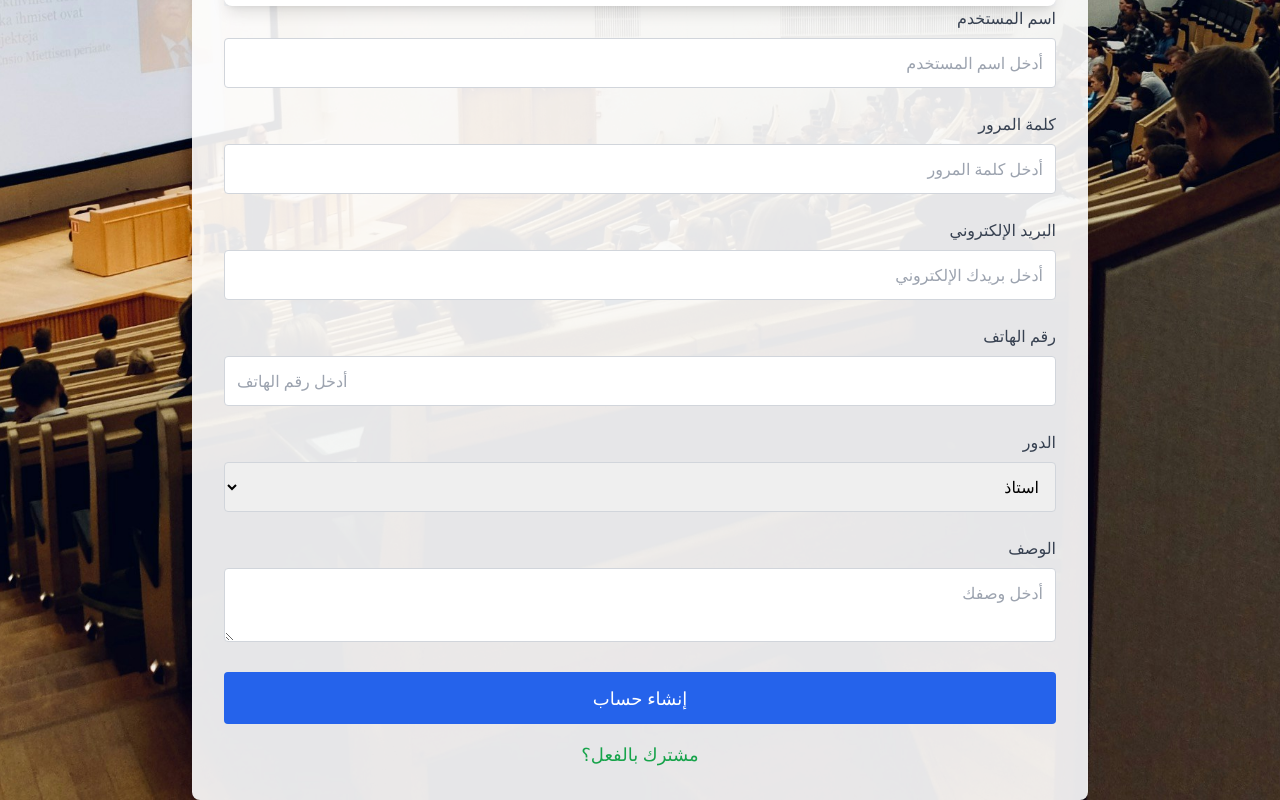
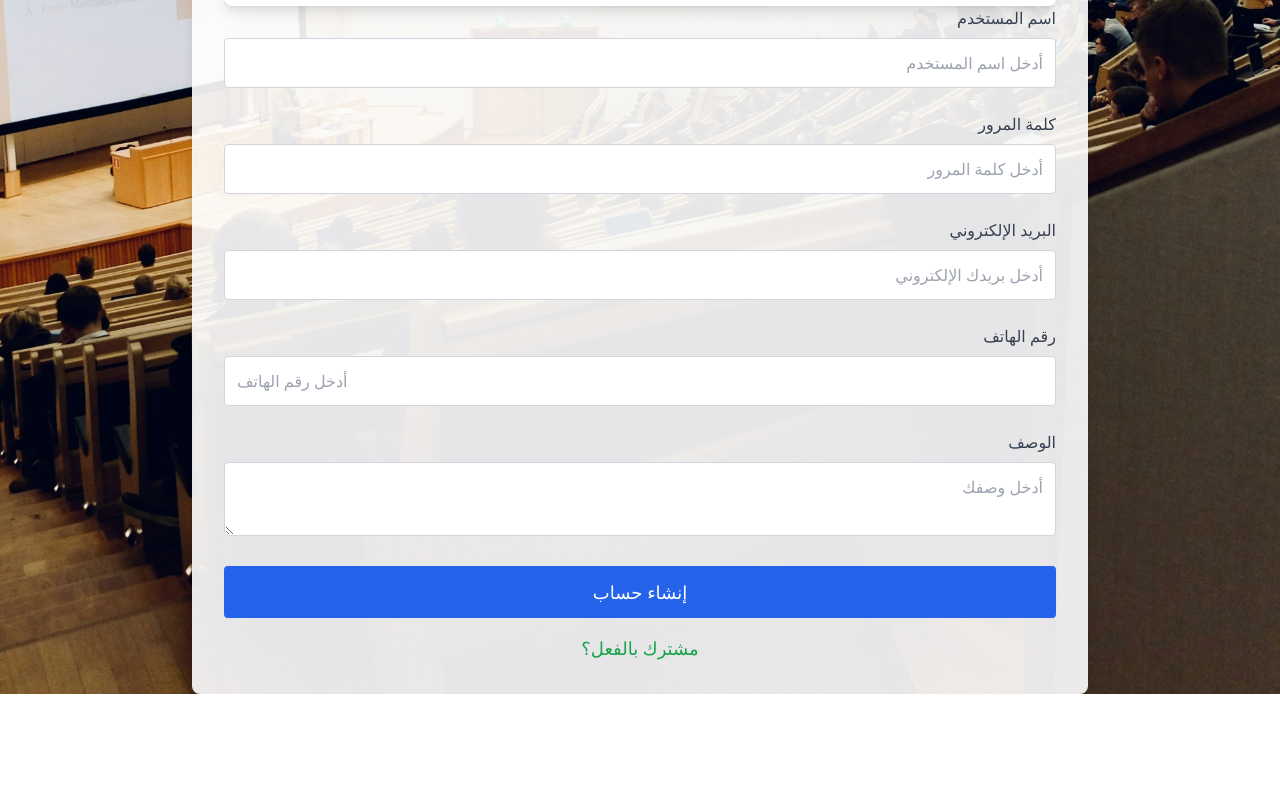
Before and after one commit to ahlem20/LezzamFrontend, a React (Create React App) app: page /signin in a window 1280 px wide. Shown: the part 660-1460 px from the top of the page. After the commit the page ends 1354 px from the top, so only its background shows below. Built offline with nearby package versions, Linux system fonts and the light colour scheme.

Commit message:
Update signin.js

```diff
--- a/src/auth/signin.js
+++ b/src/auth/signin.js
@@ -21,7 +21,6 @@ const SignIn = () => {
         username,
         password,
         email,
-        roles: [role], // Send role as an array
         phoneNumber,
         description,
       });
@@ -89,16 +88,7 @@ const SignIn = () => {
               required
             />
           </div>
-          <div className="mb-6">
-            <label className="block text-gray-700 font-medium mb-2">الدور</label>
-            <select
-              value={role}
-              onChange={(e) => setRole(e.target.value)}
-              className="w-full p-3 border border-gray-300 rounded focus:outline-none focus:ring-2 focus:ring-blue-600"
-            >
-              <option value="Teacher">استاذ</option>
-            </select>
-          </div>
+
           <div className="mb-6">
             <label className="block text-gray-700 font-medium mb-2">الوصف</label>
             <textarea
```
